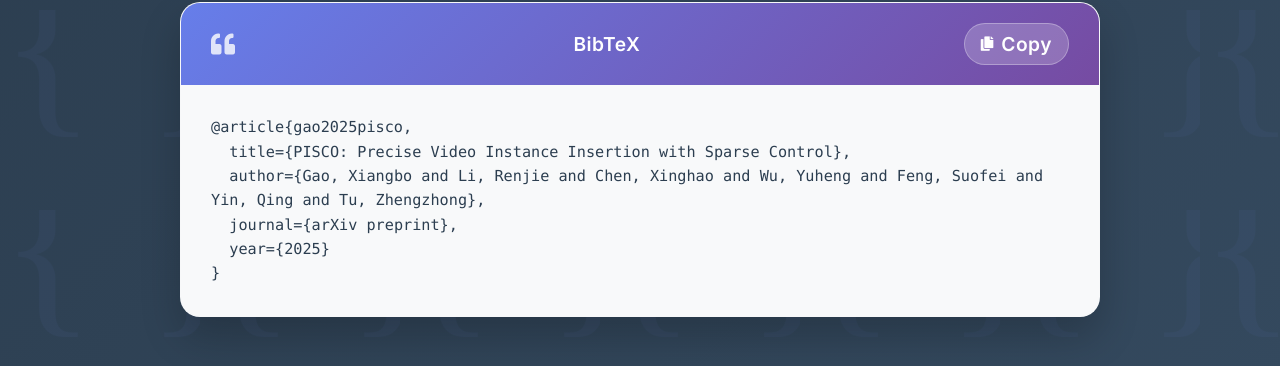
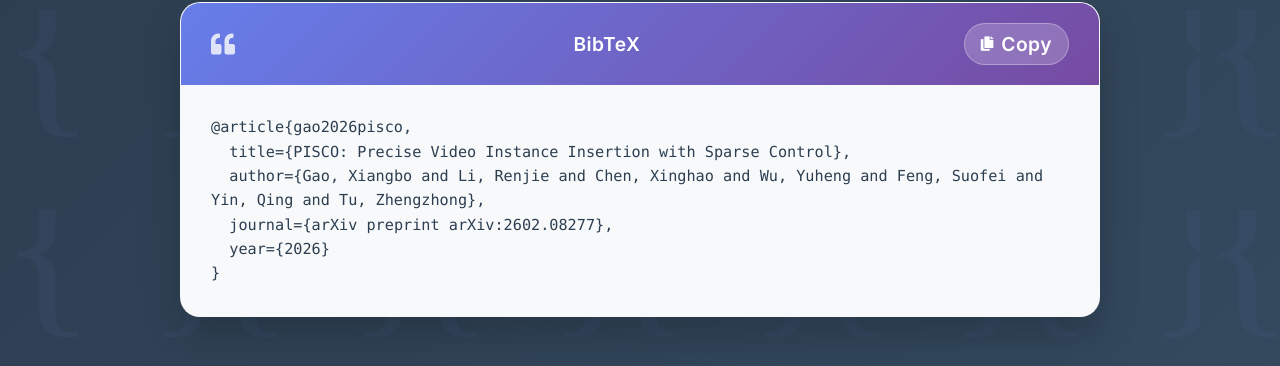
Before and after one commit to XiangboGaoBarry/PISCO, a plain HTML site: page index.html in a window 1280 px wide. Shown: the part 5183-5549 px from the top of the page. Drawn offline with nearby package versions, Linux system fonts and the light colour scheme.

Commit message:
update bibtex

```diff
--- a/section.html
+++ b/section.html
@@ -527,11 +527,11 @@
           <span>Copy</span>
         </button>
       </div>
-      <pre class="citation-text" id="citation-text">@article{gao2025pisco,
+      <pre class="citation-text" id="citation-text">@article{gao2026pisco,
   title={PISCO: Precise Video Instance Insertion with Sparse Control},
   author={Gao, Xiangbo and Li, Renjie and Chen, Xinghao and Wu, Yuheng and Feng, Suofei and Yin, Qing and Tu, Zhengzhong},
-  journal={arXiv preprint},
-  year={2025}
+  journal={arXiv preprint arXiv:2602.08277},
+  year={2026}
 }</pre>
     </div>
   </div>
```
